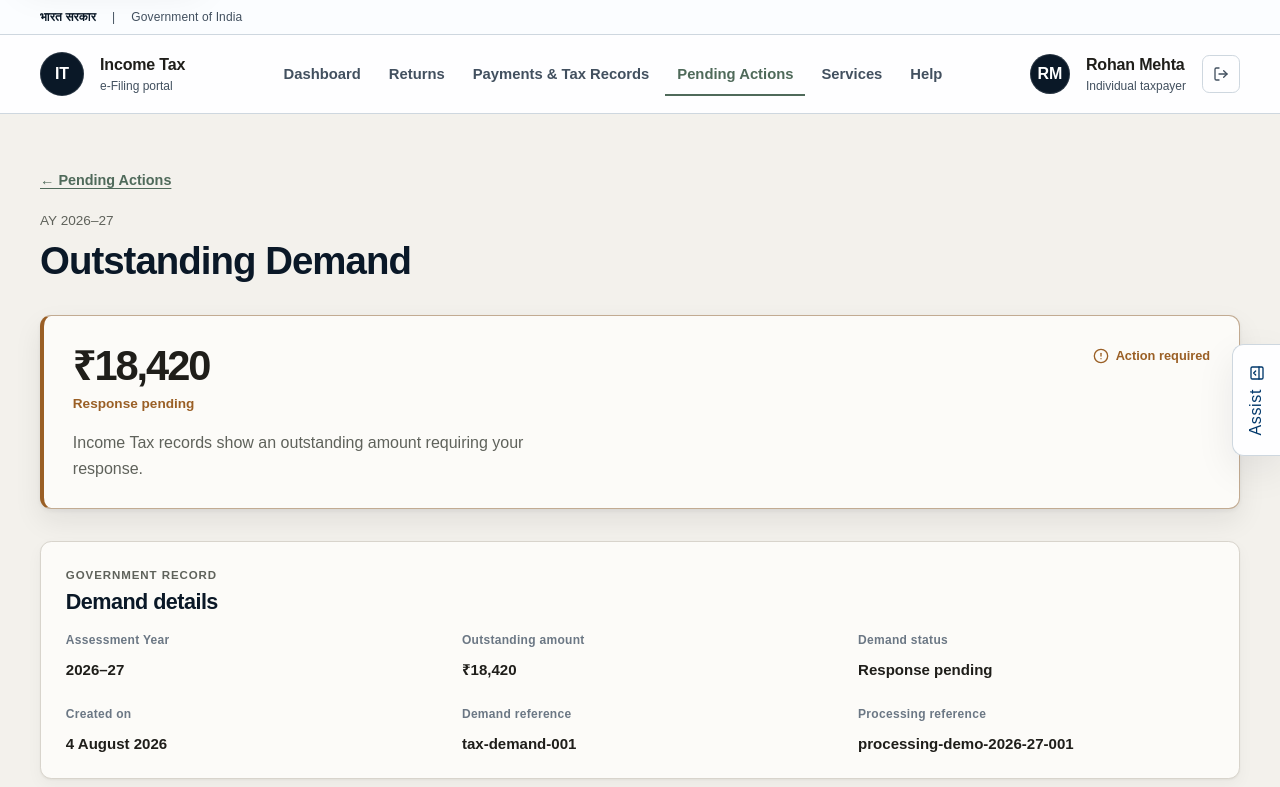
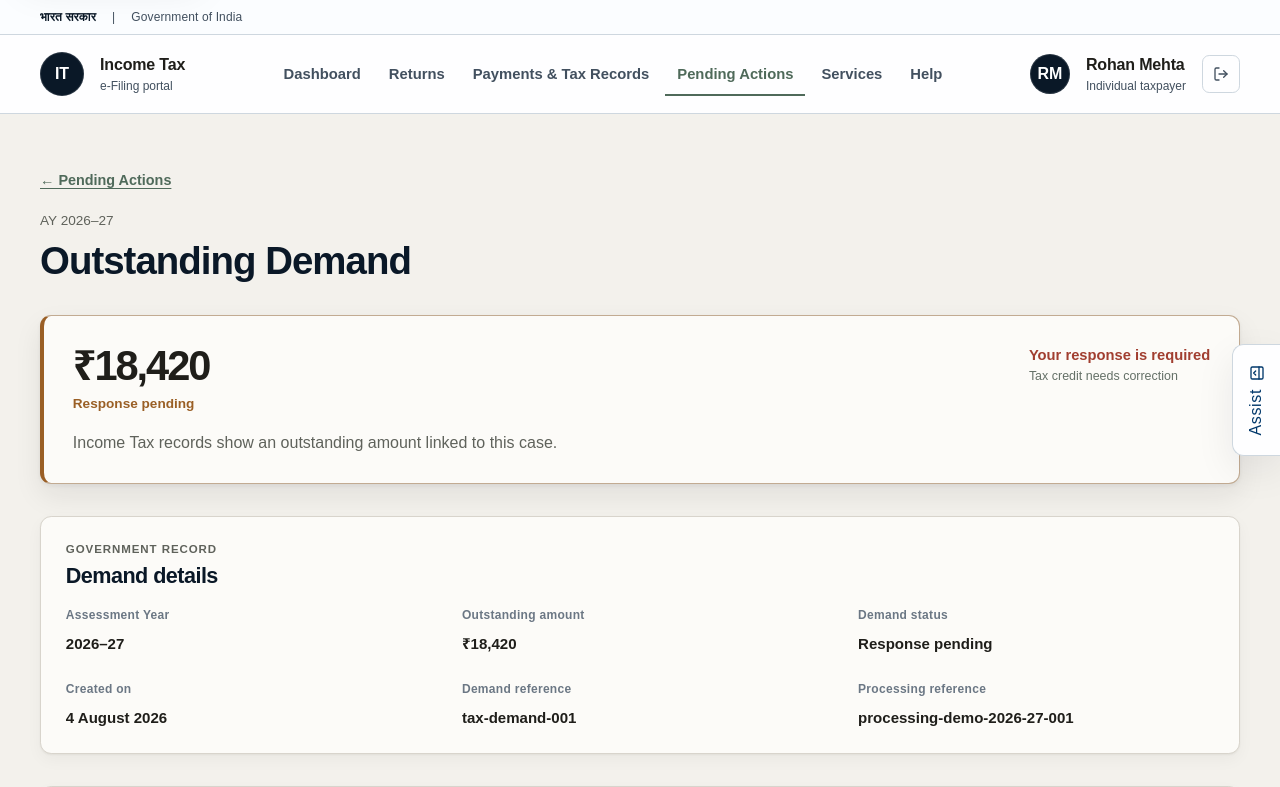
Before and after one commit to thedhingrastudio/Hackathon_IncomeTax, a Next.js app: page /pending-actions/demand in a window 1280 px wide. Shown: the top 787 px of the page. Built offline with nearby package versions, Linux system fonts and the light colour scheme; a web font is replaced by a local one.

Commit message:
feat: make demand detail status case-aware

```diff
--- a/src/app/pending-actions/demand/page.tsx
+++ b/src/app/pending-actions/demand/page.tsx
@@ -1,6 +1,6 @@
 import Link from "next/link";
-import { CircleAlert } from "lucide-react";
 import DemandAssistanceEntry from "../../../components/portal/DemandAssistanceEntry";
+import CaseStateLabel from "../../../components/portal/CaseStateLabel";
 import { getForm26AS, getOutstandingDemand, getProcessingResult, getTaxPayment } from "../../../data/mock";
 import { formatAssessmentYear, formatIndianCurrency, formatIndianDate, formatRecordLabel } from "../../../lib/format-tax";
 
@@ -13,7 +13,7 @@ export default function DemandDetailPage() {
   return <div className="professional-demand">
     <Link className="back-link portal-tertiary-link is-back" href="/pending-actions">← Pending Actions</Link>
     <header className="demand-title"><p>AY {formatAssessmentYear(demand.assessmentYear)}</p><h1>Outstanding Demand</h1></header>
-    <section className="demand-focal-summary" aria-label="Outstanding demand summary"><div><strong>{formatIndianCurrency(demand.amount, demand.currency)}</strong><span>Response pending</span><p>Income Tax records show an outstanding amount requiring your response.</p></div><span className="attention-state"><CircleAlert aria-hidden="true" />{formatRecordLabel(demand.status)}</span></section>
+    <section className="demand-focal-summary" aria-label="Outstanding demand summary"><div><strong>{formatIndianCurrency(demand.amount, demand.currency)}</strong><span>Response pending</span><p>Income Tax records show an outstanding amount linked to this case.</p></div><CaseStateLabel /></section>
     <section className="demand-standard-surface" aria-labelledby="demand-details-title"><div className="demand-surface-heading"><p>Government record</p><h2 id="demand-details-title">Demand details</h2></div><dl className="compact-details"><div><dt>Assessment Year</dt><dd>{formatAssessmentYear(demand.assessmentYear)}</dd></div><div><dt>Outstanding amount</dt><dd>{formatIndianCurrency(demand.amount, demand.currency)}</dd></div><div><dt>Demand status</dt><dd>Response pending</dd></div><div><dt>Created on</dt><dd>{formatIndianDate(demand.createdOn)}</dd></div><div><dt>Demand reference</dt><dd>{demand.demandId}</dd></div><div><dt>Processing reference</dt><dd>{demand.processingId}</dd></div></dl></section>
     <section className="demand-standard-surface" aria-labelledby="related-records-title"><div className="demand-surface-heading"><h2 id="related-records-title">Related tax records</h2></div><div className="related-record-table" role="table" aria-label="Records related to this outstanding demand">
       <div className="related-record-table__head" role="row"><span role="columnheader">Record</span><span role="columnheader">Date / reference</span><span role="columnheader">Amount</span><span role="columnheader">Status</span><span role="columnheader"><span className="visually-hidden">Action</span></span></div>
```
